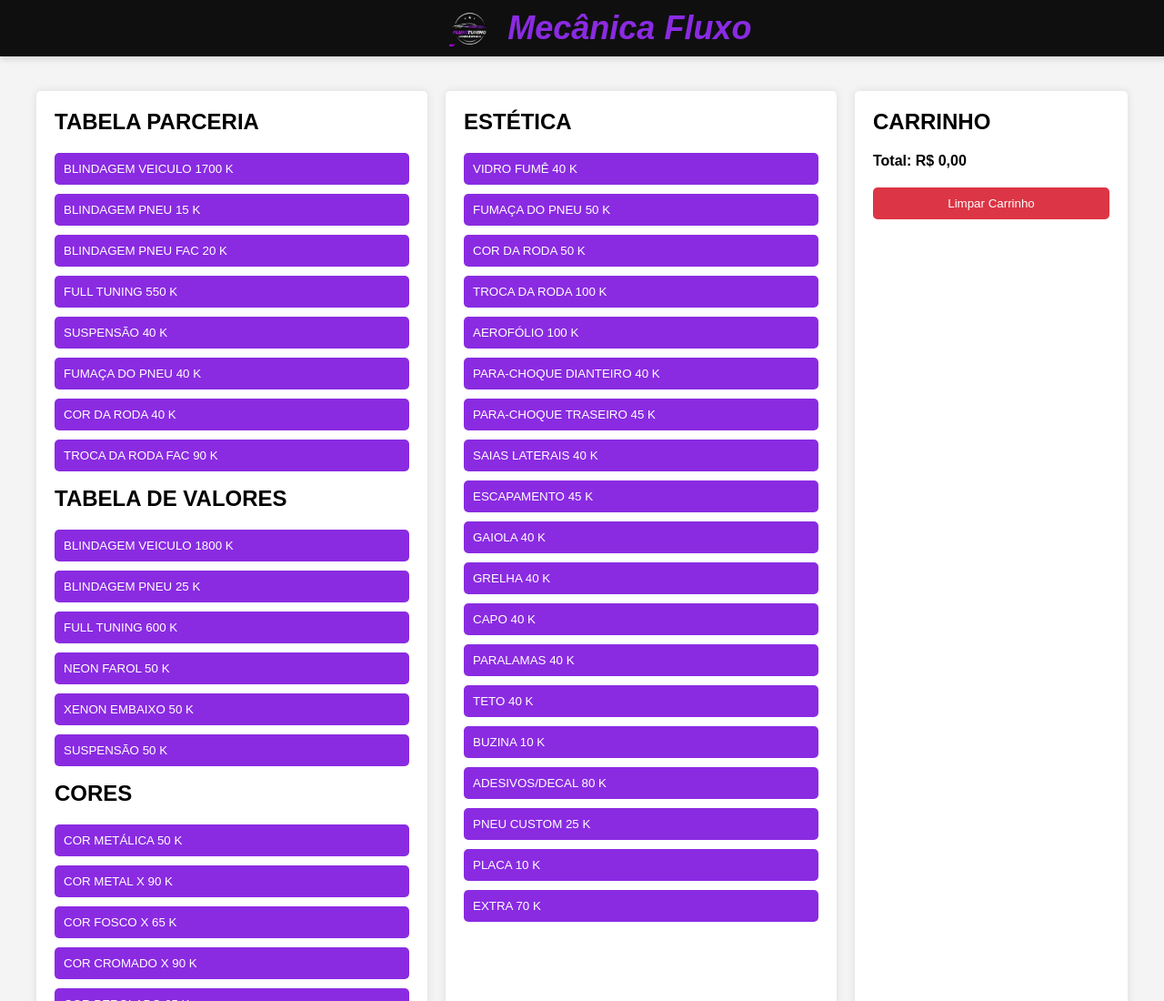
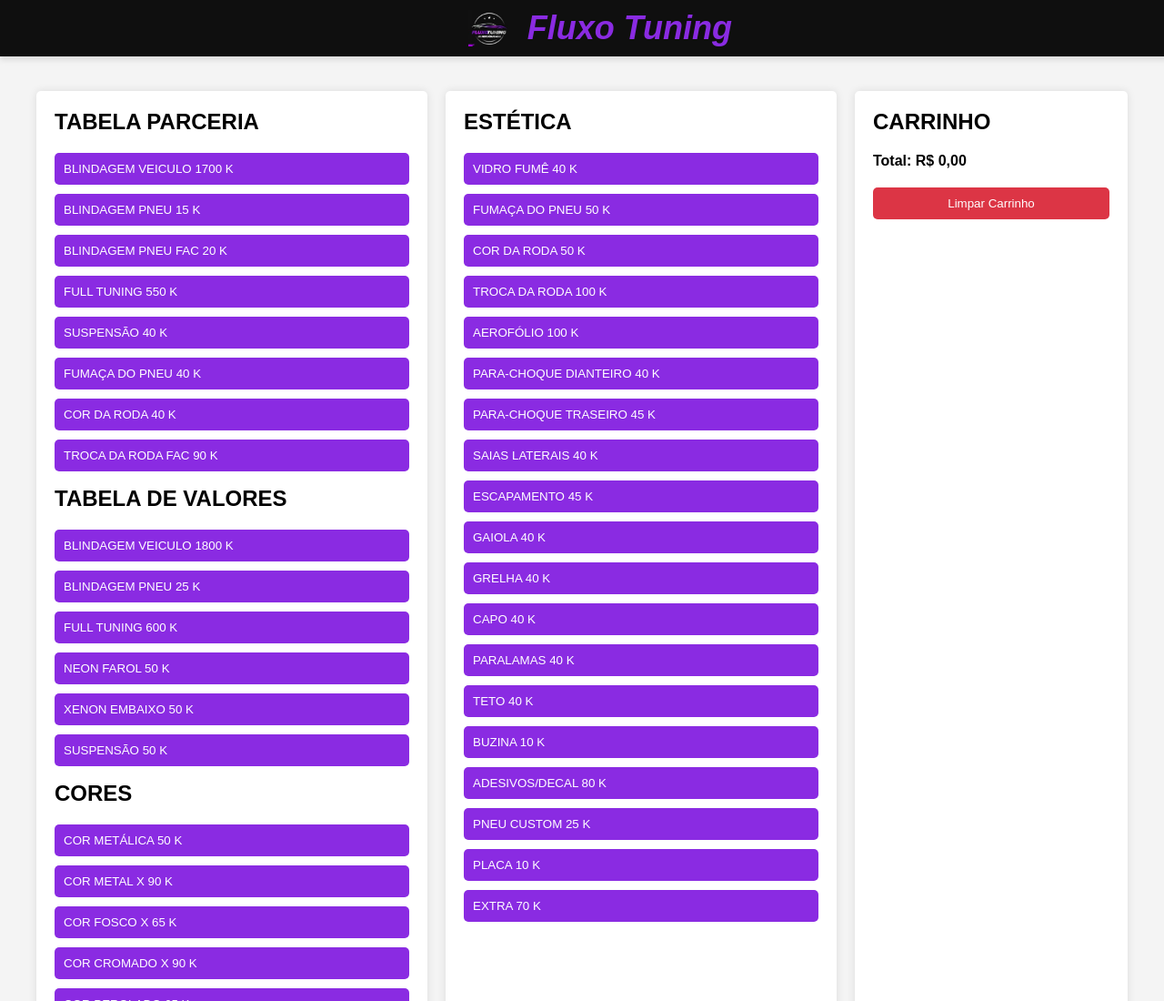
Before and after one commit to drivedoalto/mecanicafluxo, a plain HTML site: page index.html in a window 1280 px wide. Shown: the top 1100 px of the page at 91% size. Drawn offline with Linux system fonts and the light colour scheme.

Commit message:
Update2 index.html

```diff
--- a/index.html
+++ b/index.html
@@ -3,7 +3,7 @@
 <head>
     <meta charset="UTF-8">
     <meta name="viewport" content="width=device-width, initial-scale=1.0">
-    <title>Mecânica Fluxo</title>
+    <title>Fluxo Tuning</title>
     <style>
         body {
             font-family: Arial, sans-serif;
@@ -123,7 +123,7 @@
     <!-- Cabeçalho -->
     <div class="header">
         <img src="logo.jpg" alt="Logo">
-        <h1>Mecânica Fluxo</h1>
+        <h1>Fluxo Tuning</h1>
     </div>
 
     <div class="container">
```
